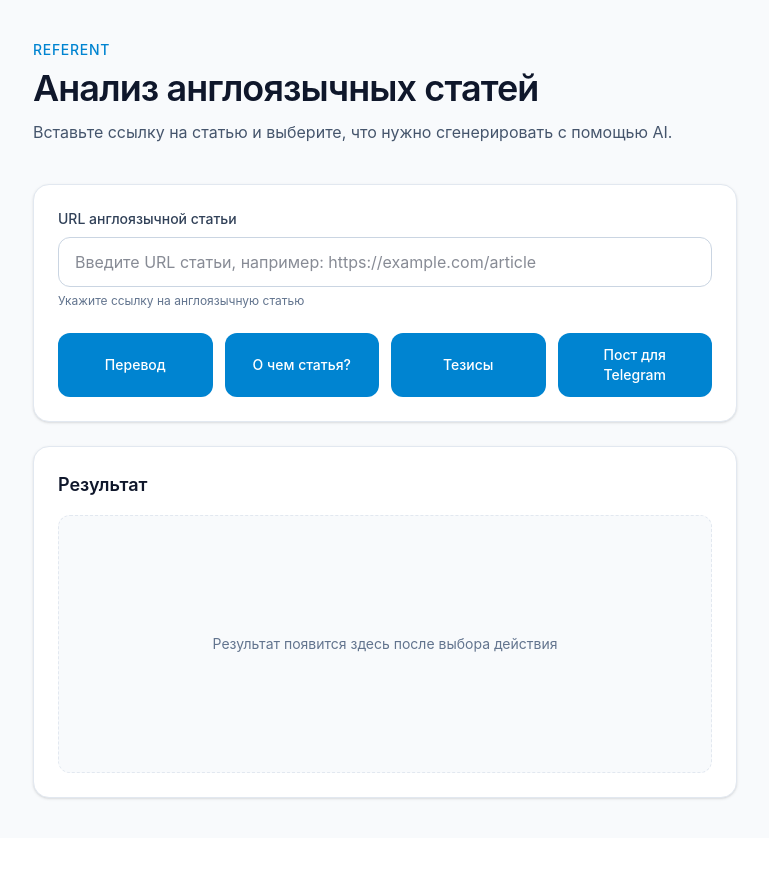
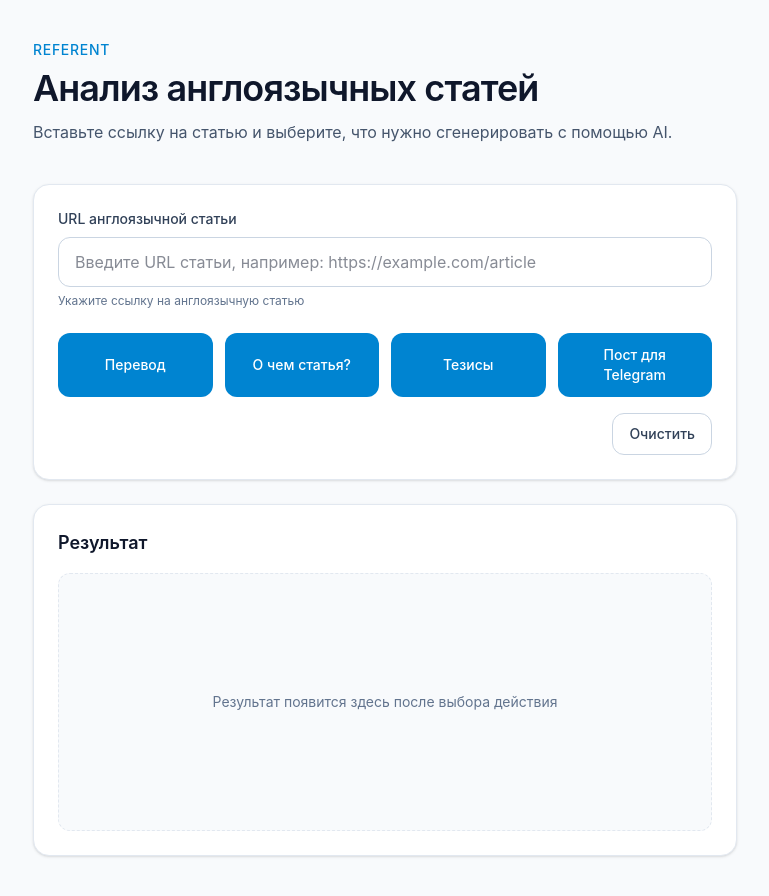
Before and after one commit to evbukanov-tech/referent, a Next.js app: page / in a window 1280 px wide. Shown: the whole page, without its empty margins (255-1024 px from the left). Before the commit the page ends 838 px from the top, so only its background shows below. Built offline with nearby package versions, Linux system fonts and the light colour scheme.

Commit message:
Enhance ReferentApp component with new copy and clear functionality; implement smooth scrolling to results section and improve user interaction with clipboard support

```diff
--- a/app/components/ReferentApp.tsx
+++ b/app/components/ReferentApp.tsx
@@ -1,6 +1,6 @@
 "use client";
 
-import { useState } from "react";
+import { useEffect, useRef, useState } from "react";
 import { AlertCircle } from "lucide-react";
 
 import { Alert, AlertDescription, AlertTitle } from "@/components/ui/alert";
@@ -109,12 +109,43 @@ function getErrorTitle(code: ErrorCode): string {
 }
 
 export default function ReferentApp() {
+  const resultSectionRef = useRef<HTMLElement>(null);
   const [url, setUrl] = useState("");
   const [activeAction, setActiveAction] = useState<Action | null>(null);
   const [result, setResult] = useState("");
   const [isLoading, setIsLoading] = useState(false);
   const [loadingPhase, setLoadingPhase] = useState<LoadingPhase>("parsing");
   const [errorCode, setErrorCode] = useState<ErrorCode | null>(null);
+  const [copied, setCopied] = useState(false);
+
+  useEffect(() => {
+    if (result && !isLoading) {
+      resultSectionRef.current?.scrollIntoView({ behavior: "smooth", block: "start" });
+    }
+  }, [result, isLoading]);
+
+  function handleClear() {
+    if (isLoading) return;
+
+    setUrl("");
+    setActiveAction(null);
+    setResult("");
+    setErrorCode(null);
+    setLoadingPhase("parsing");
+    setCopied(false);
+  }
+
+  async function handleCopy() {
+    if (!result) return;
+
+    try {
+      await navigator.clipboard.writeText(result);
+      setCopied(true);
+      window.setTimeout(() => setCopied(false), 2000);
+    } catch {
+      // clipboard API may be unavailable
+    }
+  }
 
   async function handleAction(action: Action) {
     const trimmedUrl = url.trim();
@@ -240,6 +271,17 @@ export default function ReferentApp() {
               );
             })}
           </div>
+
+          <div className="mt-4 flex justify-end">
+            <button
+              type="button"
+              onClick={handleClear}
+              disabled={isLoading}
+              className="inline-flex items-center justify-center rounded-xl border border-slate-300 bg-white px-4 py-2.5 text-sm font-medium text-slate-700 transition hover:bg-slate-50 disabled:cursor-not-allowed disabled:opacity-60"
+            >
+              Очистить
+            </button>
+          </div>
         </section>
 
         {errorCode && (
@@ -261,14 +303,28 @@ export default function ReferentApp() {
           </div>
         )}
 
-        <section className="mt-6 flex flex-1 flex-col rounded-2xl border border-slate-200 bg-white p-6 shadow-sm">
+        <section
+          ref={resultSectionRef}
+          className="mt-6 flex flex-1 flex-col rounded-2xl border border-slate-200 bg-white p-6 shadow-sm scroll-mt-6"
+        >
           <div className="mb-4 flex items-center justify-between gap-4">
             <h2 className="text-lg font-semibold text-slate-900">Результат</h2>
-            {activeAction && !isLoading && (
-              <span className="rounded-full bg-sky-50 px-3 py-1 text-xs font-medium text-sky-700">
-                {ACTIONS.find((a) => a.id === activeAction)?.label}
-              </span>
-            )}
+            <div className="flex items-center gap-2">
+              {activeAction && !isLoading && (
+                <span className="rounded-full bg-sky-50 px-3 py-1 text-xs font-medium text-sky-700">
+                  {ACTIONS.find((a) => a.id === activeAction)?.label}
+                </span>
+              )}
+              {result && !isLoading && (
+                <button
+                  type="button"
+                  onClick={handleCopy}
+                  className="inline-flex items-center justify-center rounded-xl border border-slate-300 bg-white px-3 py-1.5 text-xs font-medium text-slate-700 transition hover:bg-slate-50"
+                >
+                  {copied ? "Скопировано" : "Копировать"}
+                </button>
+              )}
+            </div>
           </div>
 
           <div className="min-h-64 flex-1 rounded-xl border border-dashed border-slate-200 bg-slate-50 p-4">
```
